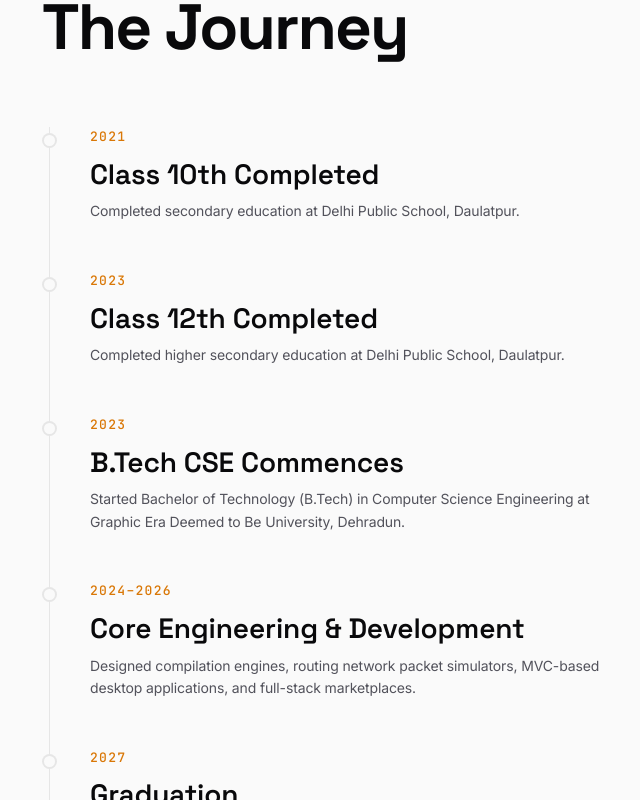
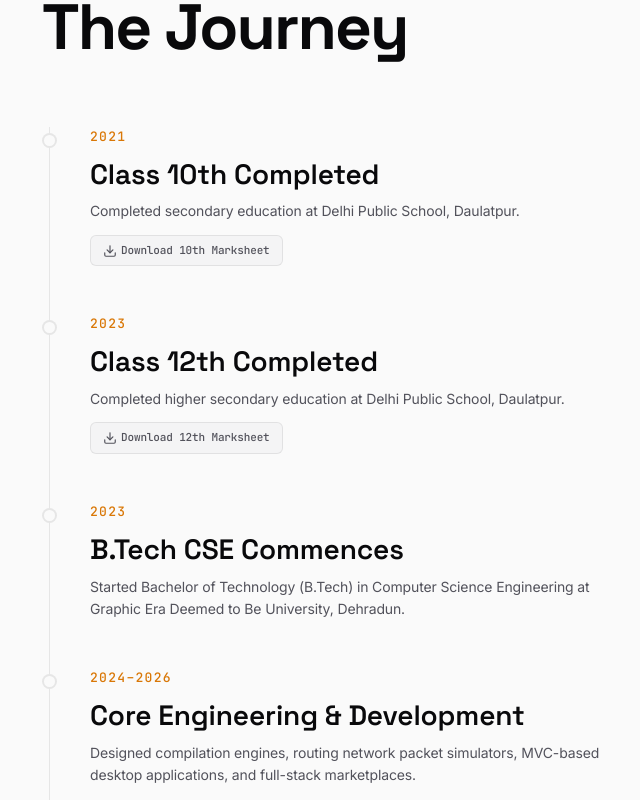
Before and after one commit to ujjwal9034/ujjwal-portfolio, a React (Vite) app: page / in a window 1280 px wide. Shown: the part 6380-7180 px from the top of the page, without its empty margins (6-646 px from the left). Built offline with nearby package versions, Linux system fonts and the light colour scheme.

Commit message:
Feature: Add interactive marksheet download buttons in education timeline

```diff
--- a/src/components/journey/Journey.css
+++ b/src/components/journey/Journey.css
@@ -86,3 +86,38 @@
     padding-left: var(--space-xl);
   }
 }
+
+.journey__download-btn {
+  display: inline-flex;
+  align-items: center;
+  gap: var(--space-xs);
+  margin-top: var(--space-sm);
+  padding: 6px 12px;
+  background: var(--bg-secondary);
+  border: 1px solid var(--border);
+  border-radius: var(--radius-sm);
+  color: var(--text-secondary);
+  font-family: var(--font-mono);
+  font-size: 11px;
+  font-weight: 500;
+  text-decoration: none;
+  width: fit-content;
+  cursor: pointer;
+  transition: all var(--duration-fast) var(--ease-out);
+}
+
+.journey__download-btn:hover {
+  background: var(--bg-tertiary);
+  border-color: var(--accent);
+  color: var(--accent);
+  transform: translateY(-1px);
+}
+
+.journey__download-icon {
+  flex-shrink: 0;
+  transition: transform var(--duration-fast) var(--ease-out);
+}
+
+.journey__download-btn:hover .journey__download-icon {
+  transform: translateY(1px);
+}
--- a/src/components/journey/Journey.tsx
+++ b/src/components/journey/Journey.tsx
@@ -44,6 +44,21 @@ export default function Journey() {
                 <span className="journey__year">{entry.year}</span>
                 <h3 className="journey__entry-title">{entry.title}</h3>
                 <p className="journey__entry-desc">{entry.description}</p>
+                {entry.downloadUrl && (
+                  <a
+                    href={entry.downloadUrl}
+                    download
+                    className="journey__download-btn"
+                    title={entry.downloadLabel}
+                  >
+                    <svg width="14" height="14" viewBox="0 0 24 24" fill="none" stroke="currentColor" strokeWidth="2" strokeLinecap="round" strokeLinejoin="round" className="journey__download-icon">
+                      <path d="M21 15v4a2 2 0 0 1-2 2H5a2 2 0 0 1-2-2v-4" />
+                      <polyline points="7 10 12 15 17 10" />
+                      <line x1="12" y1="15" x2="12" y2="3" />
+                    </svg>
+                    <span>{entry.downloadLabel || 'Download Document'}</span>
+                  </a>
+                )}
               </div>
             </motion.div>
           ))}
--- a/src/data/projects.ts
+++ b/src/data/projects.ts
@@ -159,11 +159,15 @@ export const timeline: TimelineEntry[] = [
     year: '2021',
     title: 'Class 10th Completed',
     description: 'Completed secondary education at Delhi Public School, Daulatpur.',
+    downloadUrl: '/marksheet_10th.pdf',
+    downloadLabel: 'Download 10th Marksheet',
   },
   {
     year: '2023',
     title: 'Class 12th Completed',
     description: 'Completed higher secondary education at Delhi Public School, Daulatpur.',
+    downloadUrl: '/marksheet_12th.pdf',
+    downloadLabel: 'Download 12th Marksheet',
   },
   {
     year: '2023',
--- a/src/types/index.ts
+++ b/src/types/index.ts
@@ -18,6 +18,8 @@ export interface TimelineEntry {
   year: string;
   title: string;
   description: string;
+  downloadUrl?: string;
+  downloadLabel?: string;
 }
 
 export interface Certification {
```
Also changed, not shown: 2 other files (tests, documents, lock files or other folders).
